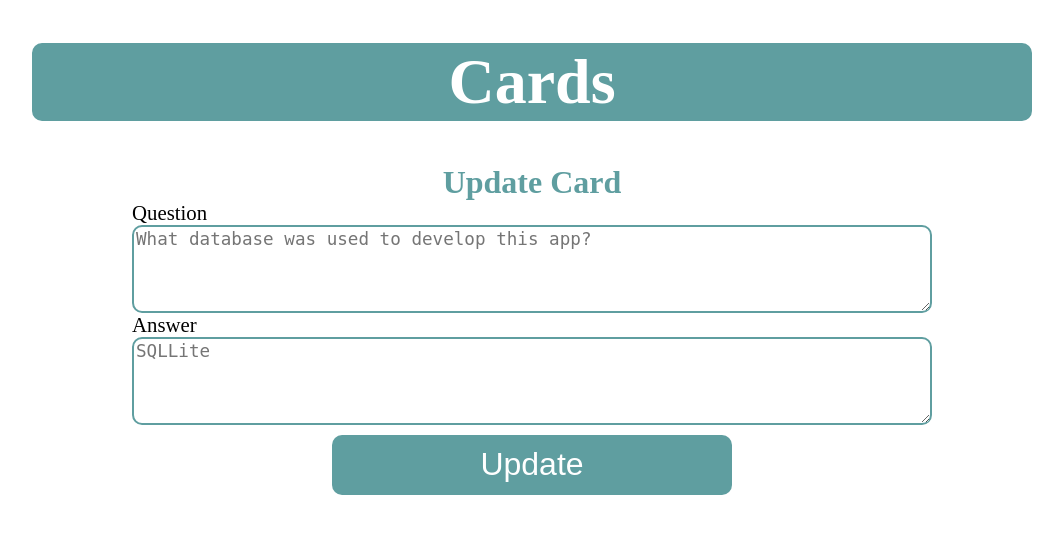
After one commit to buscaroli/flask-server-db-cards, a Flask app: page /update/2 in a window 1280 px wide. The commit adds this page. Shown: the top 534 px of the page, without its empty margins (108-1171 px from the left). Run offline with Flask 2, Linux system fonts and the light colour scheme; data comes from the database, SQL or seed files in the repository; both versions use the stored data as it was after the commit.

Commit message:
delete and update cards

```diff
--- a/app.py
+++ b/app.py
@@ -1,4 +1,4 @@
-from flask import Flask, render_template
+from flask import Flask, render_template, request, redirect
 from flask_sqlalchemy import SQLAlchemy
 from datetime import datetime
 
@@ -15,13 +15,54 @@ class Card(db.Model):
     answer = db.Column(db.String(500), nullable=False)
     created_at = db.Column(db.DateTime, default=datetime.utcnow)
 
-    def __repr__(self):
-        return f"<Card {self.id}"
+    def __str__(self):
+        return f"<Card {self.id}>"
 
 
-@app.route('/')
+@app.route('/', methods=["GET", "POST"])
 def index():
-    return render_template('index.html')
+    if request.method == "POST":
+        card_q = request.form["question"]
+        card_a = request.form["answer"]
+        new_card = Card(question=card_q, answer=card_a)
+
+        try:
+            db.session.add(new_card)
+            db.session.commit()
+            return redirect('/')
+        except:
+            return "Error adding your card."
+
+    else:
+        cards = Card.query.order_by(Card.created_at).all()
+        return render_template('index.html', cards=cards)
+
+
+@app.route('/delete/<int:id>')
+def delete(id):
+    card_to_delete = Card.query.get_or_404(id)
+
+    try:
+        db.session.delete(card_to_delete)
+        db.session.commit()
+        return redirect('/')
+    except:
+        return "Error deleting the card."
+
+
+@app.route('/update/<int:id>', methods=["GET", "POST"])
+def update(id):
+    card = Card.query.get_or_404(id)
+    if request.method == "POST":
+        card.question = request.form["question"]
+        card.answer = request.form["answer"]
+        try:
+            db.session.commit()
+            return redirect('/')
+        except:
+            return "Errot updating the card."
+    else:
+        return render_template('update.html', card=card)
 
 
 if __name__ == "__main__":
--- a/static/css/main.css
+++ b/static/css/main.css
@@ -13,6 +13,18 @@ h1 {
     background-color: cadetblue;
     font-size: 4rem;
     text-align: center;
+    border: 2px solid cadetblue;
+    border-radius: 10px;
+}
+
+h3 {
+    width: 50%;
+    margin: 0 auto;
+    color: cadetblue;
+
+    font-size: 2rem;
+    text-align: center;
+
 }
 
 form {
@@ -56,8 +68,7 @@ input[type=submit] {
     font-size: 1.1rem;
     margin: 15px auto;
 
-    border: 2px solid cadetblue;
-    border-radius: 10px;
+
     overflow: hidden;
 }
 
@@ -66,6 +77,8 @@ input[type=submit] {
     flex-direction: row;
     justify-content: space-around;
     align-items: center;
+    border-bottom: 2px solid cadetblue;
+
 }
 
 .btns {
@@ -73,7 +86,7 @@ input[type=submit] {
     flex-direction: column;
     justify-content: flex-start;
     align-items: flex-end;
-    font-size: 3rem;
+    font-size: 1.5rem;
 
 }
 
--- /dev/null
+++ b/templates/update.html
@@ -0,0 +1,17 @@
+{% extends 'base.html' %}
+
+{% block head %}
+<h1>Cards</h1>
+<h3>Update Card</h3>
+<form action="/update/{{ card['id']}}" method="POST">
+    <label for="question">Question</label>
+    <textarea name="question" rows="4" cols="60" placeholder="{{card['question']}}"></textarea>
+    <label for="answer">Answer</label>
+    <textarea name="answer" rows="4" cols="60" placeholder="{{card['answer']}}"></textarea>
+    <input id="submitBtn" type="submit" value="Update" />
+</form>
+{% endblock %}
+
+{% block body %}
+
+{% endblock %}
```
Also changed, not shown: templates/index.html (+8 -5 lines), test.db.
